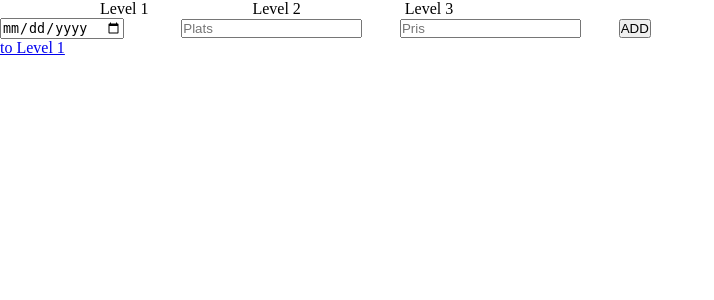
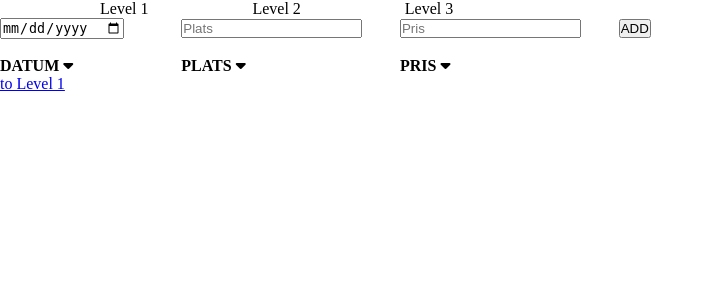
Before and after one commit to Oleg-Lopes/learn-logic-backend, a PHP site: page /admin.php?level=1 in a window 1280 px wide. Shown: the top 300 px of the page, without its empty margins (0-714 px from the left). Run offline with PHP 8.4, Linux system fonts and the light colour scheme; data that the repository does not hold is empty; style sheets or scripts are compiled from the project's sources; some libraries are stand-ins or nearby versions.

Commit message:
setup for sorting

```diff
--- a/admin.php
+++ b/admin.php
@@ -11,6 +11,7 @@
     <link rel="stylesheet" href="./assets/css/index.css">
     <link rel="stylesheet" href="./assets/css/admin.css">
     <title>Admin</title>
+    <script src="https://use.fontawesome.com/433d64420a.js"></script>
     <script src="assets/scripts/jquery-3.2.1.min.js"></script>
     <script>
         $(document).ready(function () {
--- a/assets/css/index.css
+++ b/assets/css/index.css
@@ -17,9 +17,13 @@ html {
   display: table-row;
 }
 
-.td {
+.td, .th {
   display: table-cell;
   width: 150px;
+}
+
+.th {
+  font-weight: 600;
 }
 
 .form {
--- a/assets/css/index.min.css
+++ b/assets/css/index.min.css
@@ -1 +1 @@
-html{box-sizing:border-box}*,*:before,*:after{box-sizing:inherit;margin:0;padding:0}.table{display:table;width:800px}.tr{display:table-row}.td{display:table-cell;width:150px}.form{display:none}.level{display:none}ul{list-style:none}li{display:inline-block;cursor:pointer;padding-left:100px}button{width:100px}
+html{box-sizing:border-box}*,*:before,*:after{box-sizing:inherit;margin:0;padding:0}.table{display:table;width:800px}.tr{display:table-row}.td,.th{display:table-cell;width:150px}.th{font-weight:600}.form{display:none}.level{display:none}ul{list-style:none}li{display:inline-block;cursor:pointer;padding-left:100px}button{width:100px}
--- a/assets/php_assets/includes/classes.php
+++ b/assets/php_assets/includes/classes.php
@@ -149,6 +149,12 @@
                     <span class='td'><input name='price' type='number' placeholder='Pris' required></span>
                     <span class='td'><input name='submit' type='submit' value='ADD'></span>
                 </form>
+                <br>
+                <div class='tr'>
+                    <span class='th'>DATUM <i class='fa fa-caret-down' aria-hidden='true'></i></span>
+                    <span class='th'>PLATS <i class='fa fa-caret-down' aria-hidden='true'></i></span>
+                    <span class='th'>PRIS <i class='fa fa-caret-down' aria-hidden='true'></i></span>
+                </div>
             ";
 
             while ($data=$req->fetch()) {
--- a/assets/sass/index.sass
+++ b/assets/sass/index.sass
@@ -14,9 +14,12 @@ html
 .tr
     display: table-row
 
-.td
+.td, .th
     display: table-cell
     width: 150px
+
+.th
+    font-weight: 600
 
 .form
 	display: none
--- a/index.php
+++ b/index.php
@@ -10,6 +10,7 @@
     <meta http-equiv="X-UA-Compatible" content="ie=edge">
     <link rel="stylesheet" href="./assets/css/index.css">
     <title>Level 1</title>
+    <script src="https://use.fontawesome.com/433d64420a.js"></script>
     <script src="assets/scripts/jquery-3.2.1.min.js"></script>
     <script>
         $(document).ready(function () { // SHOW/HIDE LISTS
```
